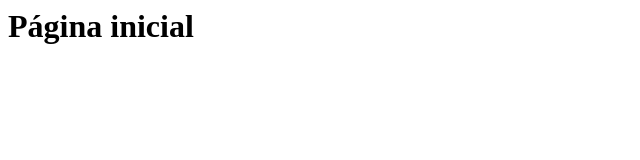
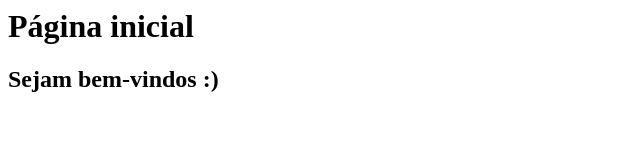
Before and after one commit to BeatrizSanti/2TDSPF, a plain HTML site: page index.html in a window 1280 px wide. Shown: the whole page, without its empty margins (0-640 px from the left). Drawn offline with Linux system fonts and the light colour scheme.

Commit message:
Add do corpo do index

```diff
--- a/index.html
+++ b/index.html
@@ -5,5 +5,7 @@
 
 	<body>
 		<h1>Página inicial</h1>
+
+		<h2>Sejam bem-vindos :)</h2>
 	</body>
 </html>
```
